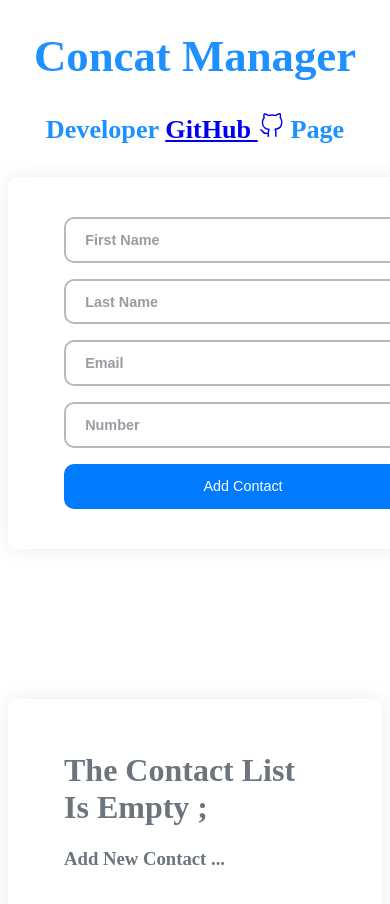
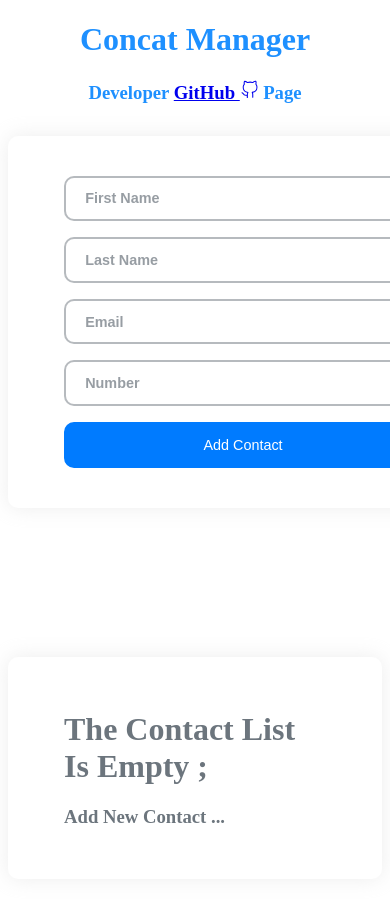
Before and after one commit to mahdl-karami/rjs-contacts, a React (Vite) app: page / in a window 390 px wide. Shown: the top 904 px of the page. Built offline with nearby package versions, Linux system fonts and the light colour scheme; the HTML template or start-up script is replaced by a standard one.

Commit message:
Complate App

```diff
--- a/src/Styles/ContactsList.module.css
+++ b/src/Styles/ContactsList.module.css
@@ -26,8 +26,8 @@
 		width: 20%;
 	}
 	&:nth-child(4) {
-		width: 10%;
-		justify-content: end;
+		width: 5%;
+		justify-content: end
 	}
 }
 .contacts li span svg {
--- a/src/Styles/Header.module.css
+++ b/src/Styles/Header.module.css
@@ -7,3 +7,9 @@
 .header h1{
   font-weight: bold;
 }
+
+@media only screen and (max-width: 500px) {
+	.header  {
+		font-size:1rem !important;
+	}
+}
```
